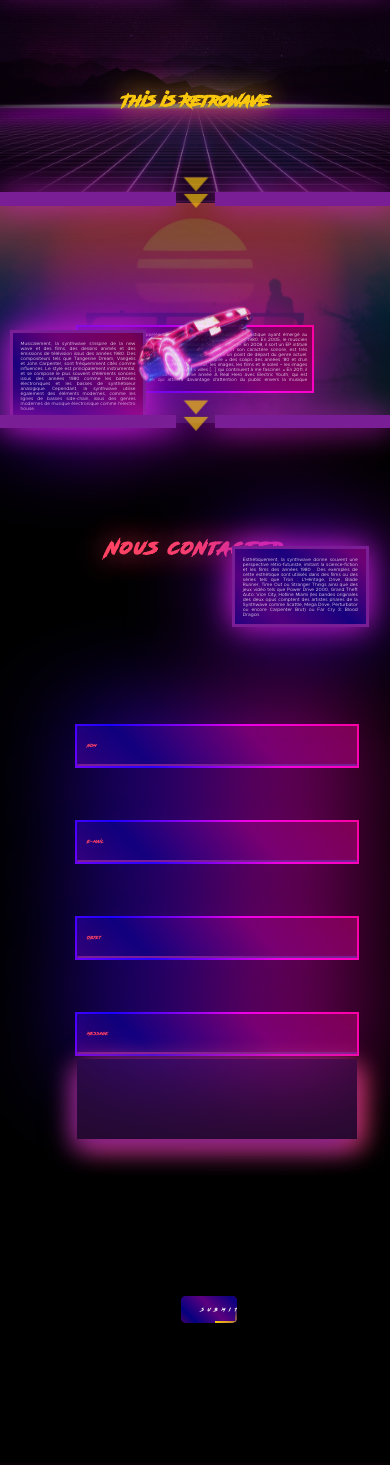
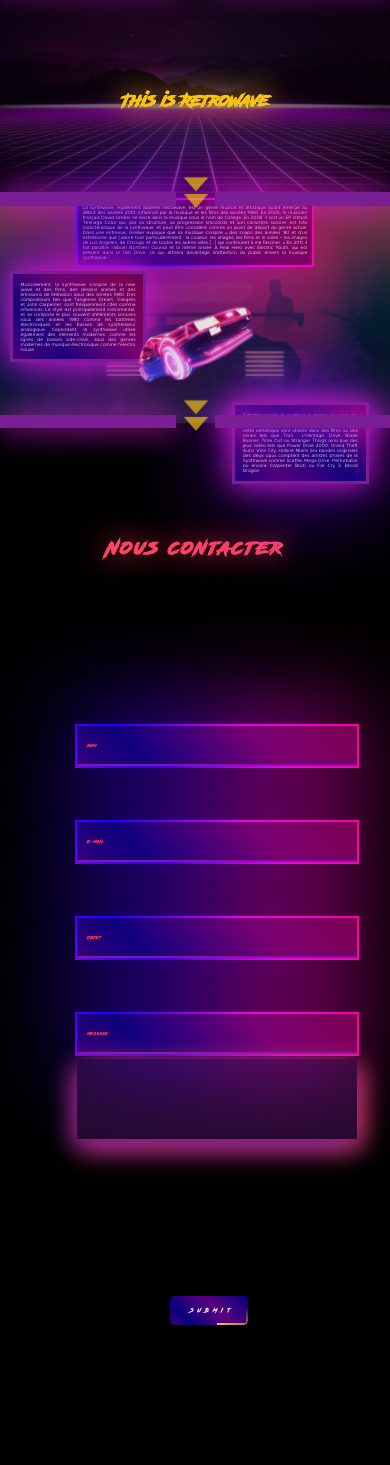
Before and after one commit to Dakumisu/RetroWave-Website, a PHP site: page /contenu.html in a window 390 px wide. Shown: the part 307-1772 px from the top of the page. Before the commit the page ends 1630 px from the top, so only its background shows below. Run offline with PHP 8.4, Linux system fonts and the light colour scheme.

Commit message:
go running like soinc

```diff
--- a/data/css/accueil.scss
+++ b/data/css/accueil.scss
@@ -293,15 +293,12 @@
                     li {
                         left: 40px;
                         position: relative;
-                        // padding: 0 0 0 40px;
-                        // &::marker {
-                        //     padding: 0 0 0 40px;
-                        // }
                     }
                 }
             }
             h3 {
                 @include subtitle($rouge, 5%);
+                font-family: Lazer84;
             }
         }
         .right-side {
--- a/data/css/form.scss
+++ b/data/css/form.scss
@@ -146,7 +146,7 @@
           overflow: hidden;
           transition: .5s;
           letter-spacing: 4px;
-          width: 20%;
+          width: 20vw;
           margin: auto;
           margin-top: 23vh;
           outline: none;
--- a/data/css/main.css
+++ b/data/css/main.css
@@ -24,10 +24,10 @@ body * {
   font-family: "RoadRage";
 }
 
-body p {
+body p, body ul, body li {
   font-family: "Metropolis-light";
   color: white;
-  font-size: 1.2em;
+  font-size: 20px;
 }
 
 .hide {
@@ -409,6 +409,7 @@ body p {
   color: #ff4365;
   font-size: 2em;
   text-shadow: 0px 0px 30px #ff4365;
+  font-family: Lazer84;
 }
 
 .infos .container-popup .right-side {
@@ -1068,7 +1069,7 @@ body p {
   -webkit-transition: .5s;
   transition: .5s;
   letter-spacing: 4px;
-  width: 20%;
+  width: 20vw;
   margin: auto;
   margin-top: 23vh;
   outline: none;
@@ -1373,7 +1374,7 @@ body p {
   }
 }
 
-@media only screen and (min-width: 950px) {
+@media screen and (min-width: 950px) {
   body {
     background-position: 50% 0%;
   }
@@ -1383,15 +1384,30 @@ body p {
   .cursor {
     display: none;
   }
+  .container--slide_2 .content_texte {
+    top: 30vh !important;
+  }
+  .container--slide_3 .vroum {
+    top: 12vh;
+  }
+  .container--slide_3 .content_texte {
+    top: 22vh;
+  }
+  .container--slide_3 .content_texte .text-3 {
+    top: 5vh;
+  }
+  .form1 button {
+    font-size: 1.5vw !important;
+  }
 }
 
-@media only screen and (min-width: 1100px) {
+@media screen and (min-width: 1100px) {
   .bg--mountains {
     top: 8%;
   }
 }
 
-@media only screen and (min-width: 1500px) {
+@media screen and (min-width: 1500px) {
   .bg--mountains {
     top: -10%;
   }
@@ -1423,6 +1439,18 @@ body p {
   .card {
     width: 65vw !important;
     height: unset !important;
+  }
+  .container--slide_2 .content_texte {
+    top: 25vh !important;
+  }
+  .container--slide_3 .vroum {
+    top: 10vh;
+  }
+  .container--slide_3 .content_texte {
+    top: 18vh;
+  }
+  .container--slide_3 .content_texte .text-3 {
+    top: 5vh;
   }
 }
 
--- a/data/css/main.scss
+++ b/data/css/main.scss
@@ -25,10 +25,10 @@ body {
     * {
         font-family: "RoadRage";
     }
-    p {
+    p, ul, li {
         font-family: "Metropolis-light";
         color: white;
-        font-size: 1.2em;
+        font-size: 20px;
     }
 }
 
--- a/data/css/medias.scss
+++ b/data/css/medias.scss
@@ -10,7 +10,7 @@
     }
 }
 
-@media only screen and (min-width: 950px) {
+@media screen and (min-width: 950px) {
     body {
         background-position: 50% 0%;
     }
@@ -20,15 +20,40 @@
     .cursor {
         display: none;
     }
+
+    .container--slide {
+        &_2 {
+           .content_texte {
+            top: 30vh !important;
+            }
+        }
+        &_3 {
+            .vroum {
+                top: 12vh;
+            }
+            .content_texte {
+                top: 22vh;
+                .text-3 {
+                    top: 5vh;
+                }
+            }
+        }
+    }
+
+    .form1 {
+        button {
+            font-size: 1.5vw !important;
+        }
+    }
 }
 
-@media only screen and (min-width: 1100px) {
+@media screen and (min-width: 1100px) {
     .bg--mountains {
         top: 8%;
     }
 }
 
-@media only screen and (min-width: 1500px) {
+@media screen and (min-width: 1500px) {
     .bg--mountains {
         top: -10%;
     }
@@ -58,6 +83,25 @@
     .card {
         width: 65vw !important;
         height: unset !important;
+    }
+
+    .container--slide {
+        &_2 {
+           .content_texte {
+            top: 25vh !important;
+            }
+        }
+        &_3 {
+            .vroum {
+                top: 10vh;
+            }
+            .content_texte {
+                top: 18vh;
+                .text-3 {
+                    top: 5vh;
+                }
+            }
+        }
     }
 }
 
--- a/index.html
+++ b/index.html
@@ -120,7 +120,7 @@
                         créer un maximum d'animations en CSS.</p>
                 </div>
                 <div class="roles">
-                    <h3>Rôles</h3>
+                    <h3>Roles</h3>
                     <ol>
                         <li>Recherches du contenu</li>
                         <li>Maquettage</li>
```
Also changed, not shown: data/css/medias.css (+30 -3 lines), 2 other files.
